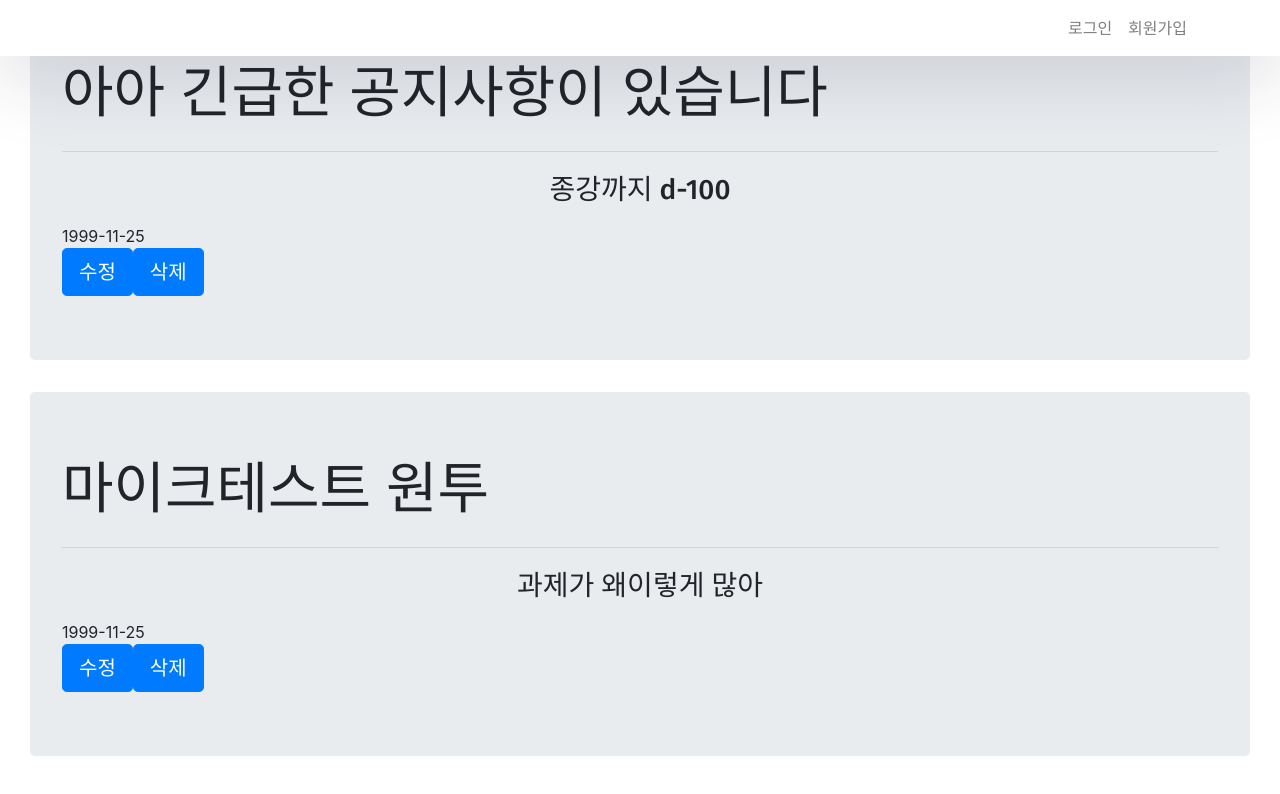
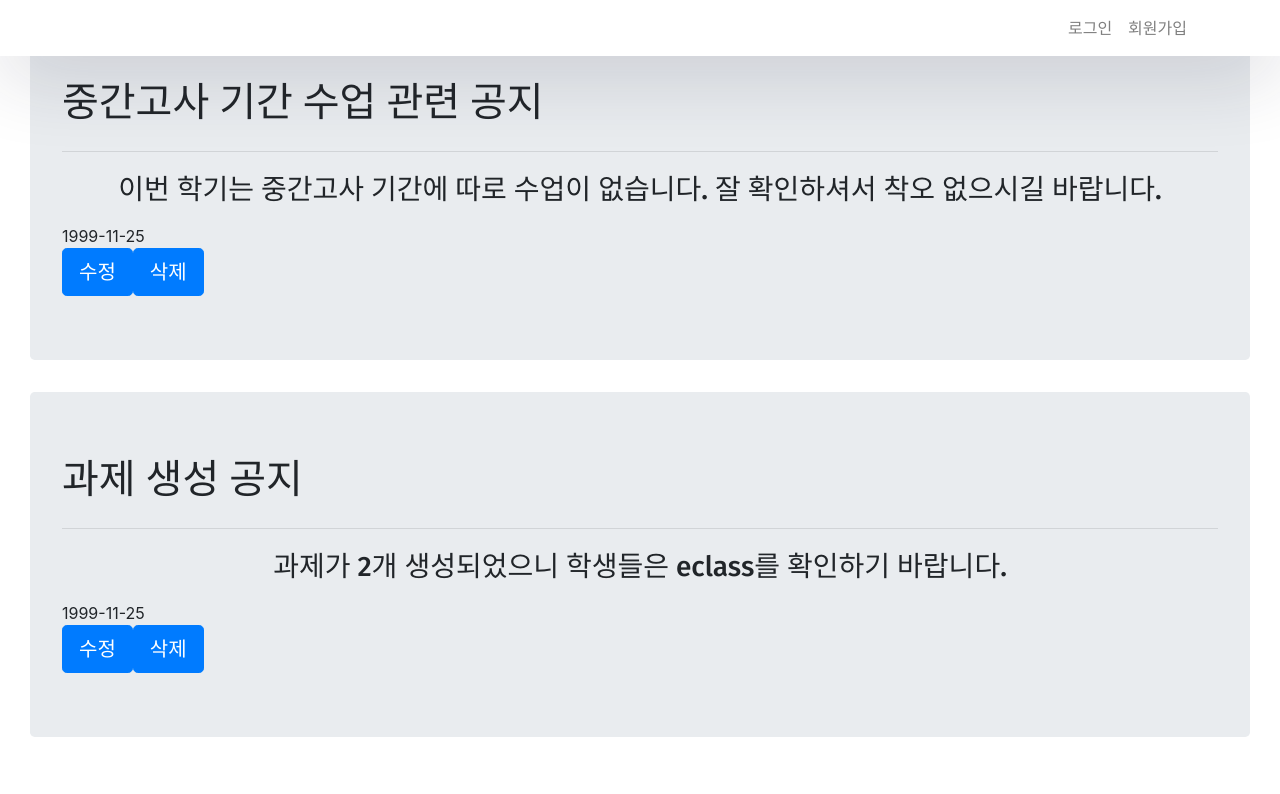
Before and after one commit to owlsogul/capstone_helper, a React (Create React App) app in the folder frontend/capstone/: page /notice in a window 1280 px wide. Shown: the top 794 px of the page. Built offline with nearby package versions, Linux system fonts and the light colour scheme; no server answers.

Commit message:
dummy text 변경

```diff
--- a/frontend/capstone/src/components/notice.component.js
+++ b/frontend/capstone/src/components/notice.component.js
@@ -8,7 +8,7 @@ const ComplexList = () => (
   <ul>
     {list.map(item => (
       <div class="jumbotron">
-        <h1 class="display-4">{item.title}</h1>
+        <h1 class="display-6">{item.title}</h1>
         <hr class="my-4"></hr>
         <h3>{item.body}</h3>
         <div>{item.date}</div>
@@ -21,13 +21,13 @@ const ComplexList = () => (
 
 const list = [
   {
-    title: '아아 긴급한 공지사항이 있습니다',
-    body: '종강까지 d-100',
+    title: '중간고사 기간 수업 관련 공지',
+    body: '이번 학기는 중간고사 기간에 따로 수업이 없습니다. 잘 확인하셔서 착오 없으시길 바랍니다. ',
     date: '1999-11-25',
   },
   {
-    title: '마이크테스트 원투',
-    body: '과제가 왜이렇게 많아',
+    title: '과제 생성 공지',
+    body: '과제가 2개 생성되었으니 학생들은 eclass를 확인하기 바랍니다. ',
     date: '1999-11-25',
   },
 ];
```
